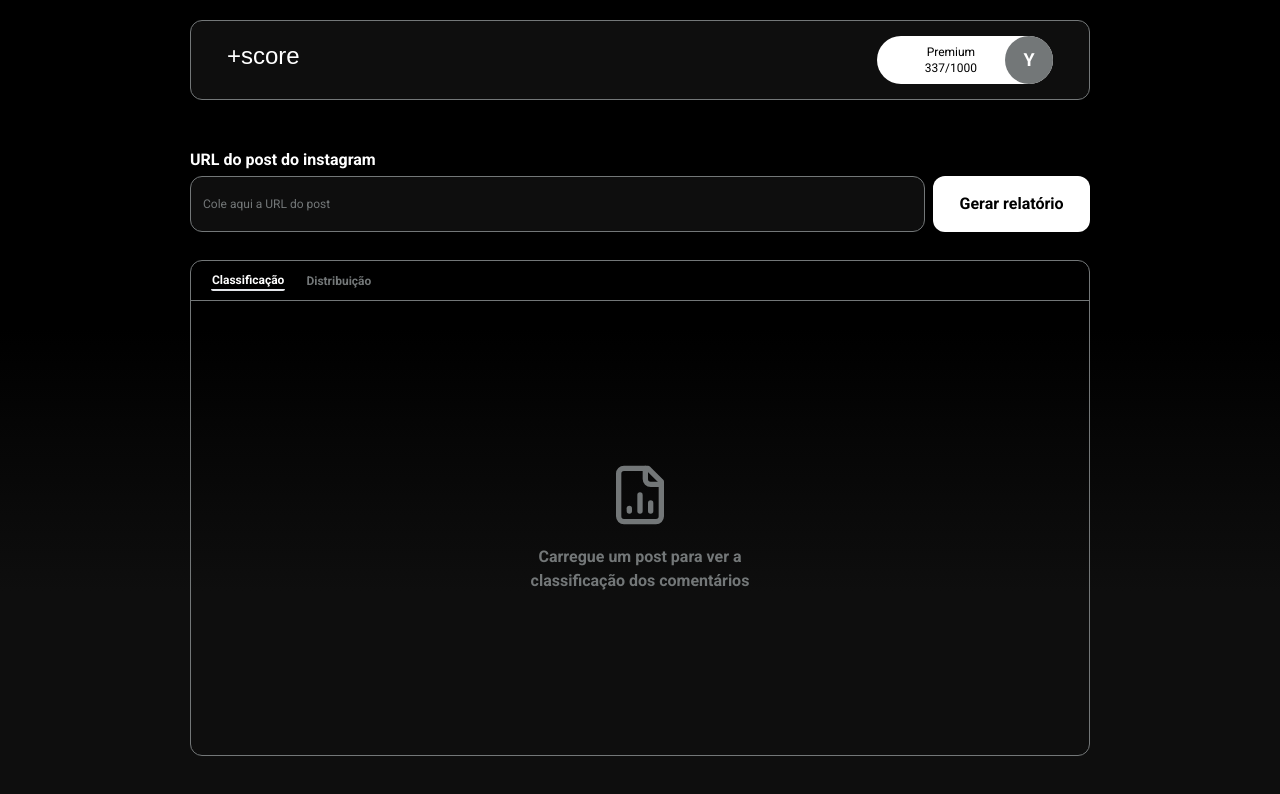
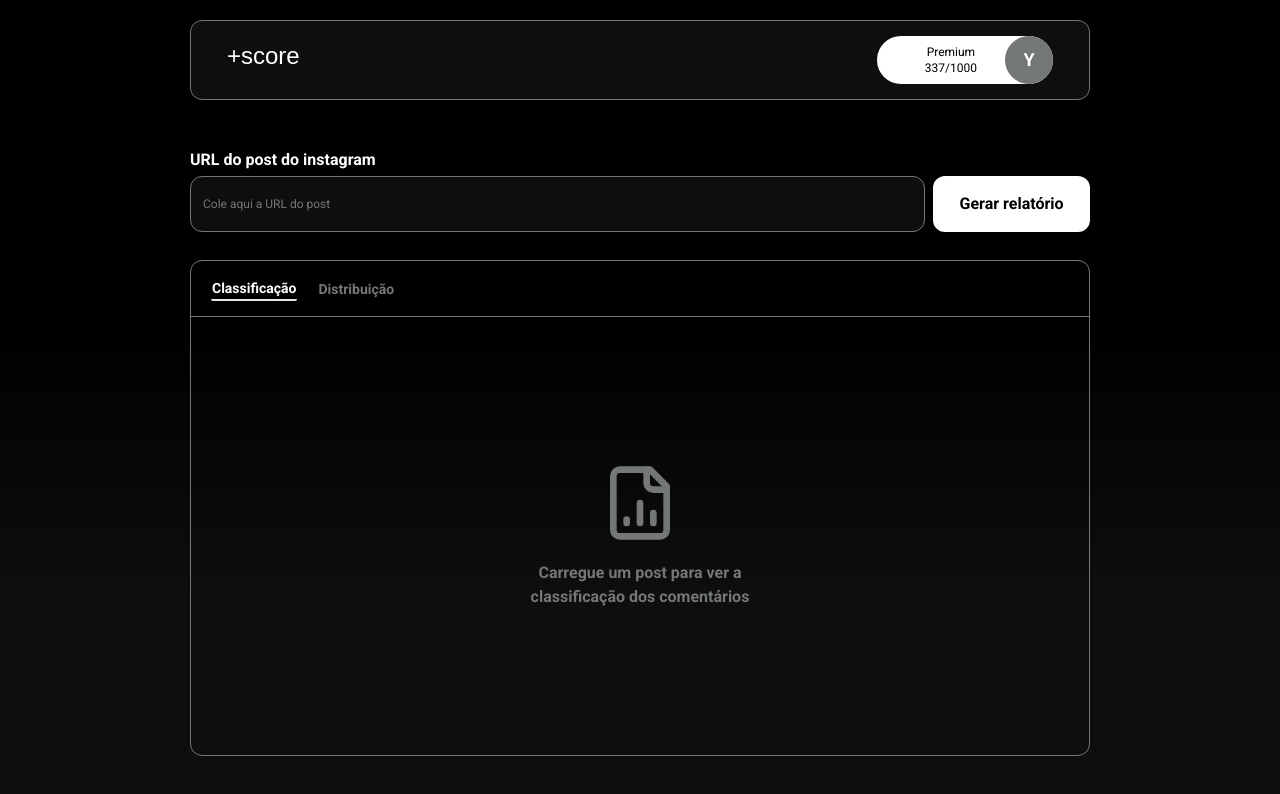
Before and after one commit to yure07/more-score, a Next.js app: page /dashboard in a window 1280 px wide. Shown: the top 794 px of the page. Built offline with nearby package versions, Linux system fonts and the light colour scheme; a web font is replaced by a local one.

Commit message:
feat separate tables by file

```diff
--- /dev/null
+++ b/src/app/dashboard/Tables/ClassificationsTable.tsx
@@ -0,0 +1,12 @@
+import { FileChartColumn } from "lucide-react"
+
+export const ClassificationTable = () => {
+  return(
+    <tr className="w-full flex flex-col text-[#737778] items-center self-center gap-4 font-bold">
+      <td>
+        <FileChartColumn className="w-16 h-16 md:w-20 md:h-20"/>
+      </td>
+      <td className="text-center w-56">Carregue um post para ver a classificação dos comentários</td>
+    </tr>
+  )
+}
--- /dev/null
+++ b/src/app/dashboard/Tables/DistribuitionTable.tsx
@@ -0,0 +1,12 @@
+import { ChartPie } from "lucide-react"
+
+export const DistribuitionTable = () => {
+  return(
+    <tr className="w-full flex flex-col text-[#737778] items-center self-center gap-4 font-bold">
+      <td>
+        <ChartPie className="w-16 h-16 md:w-20 md:h-20"/>
+      </td>
+      <td className="text-center w-56">Carregue um post para ver a distribuição das emoções</td>
+    </tr>
+  )
+}
--- a/src/app/dashboard/page.tsx
+++ b/src/app/dashboard/page.tsx
@@ -1,7 +1,8 @@
 "use client"
 import { Header } from "@/components/Header"
-import { FileChartColumn, ChartPie } from "lucide-react"
 import { useState } from "react"
+import { ClassificationTable } from "./Tables/ClassificationsTable"
+import { DistribuitionTable } from "./Tables/DistribuitionTable"
 
 const Dashboard = () => {
   const [tableActive, setTableActive] = useState<number>(1)
@@ -29,13 +30,13 @@ const Dashboard = () => {
         <div className="w-full h-full mt-7 rounded-xl border border-[#737778]">
           <table className="flex flex-col min-w-full h-full table-auto">
             <thead className='flex w-full justify-center items-center'>
-              <tr className='flex items-center w-full border-b border-[#737778] h-10 text-white text-xs px-5 gap-5'>
-                <th className={`${tableActive === 1 ? 'border-b-2 rounded-sm' : 'text-[#737778]'}`}>
+              <tr className='flex items-center w-full border-b border-[#737778] h-10 text-white text-xs px-5 gap-5 md:h-14'>
+                <th className={`${tableActive === 1 ? 'border-b-2 rounded-sm' : 'text-[#737778]'} md:text-sm`}>
                   <button type="button" onClick={() => setTableActive(1)}>
                     Classificação
                   </button>
                 </th>
-                <th className={`${tableActive === 2 ? 'border-b-2 rounded-sm' : 'text-[#737778]'}`}>
+                <th className={`${tableActive === 2 ? 'border-b-2 rounded-sm' : 'text-[#737778]'} md:text-sm`}>
                   <button type="button" onClick={() => setTableActive(2)}>
                     Distribuição
                   </button>
@@ -45,20 +46,9 @@ const Dashboard = () => {
             <tbody className="flex h-full text-white">
 
               {tableActive === 1 ? (
-                <tr className="w-full flex flex-col text-[#737778] items-center self-center gap-4 font-bold">
-                  <td>
-                    <FileChartColumn className="w-16 h-16"/>
-                  </td>
-                  <td className="text-center w-56">Carregue um post para ver a classificação dos comentários</td>
-                </tr>
-
+                <ClassificationTable/>
               ) : (
-                <tr className="w-full flex flex-col text-[#737778] items-center self-center gap-4 font-bold">
-                  <td>
-                    <ChartPie className="w-16 h-16"/>
-                  </td>
-                  <td className="text-center w-56">Carregue um post para ver a distribuição das emoções</td>
-                </tr>
+                <DistribuitionTable/>
               )}
 
             </tbody>
```
